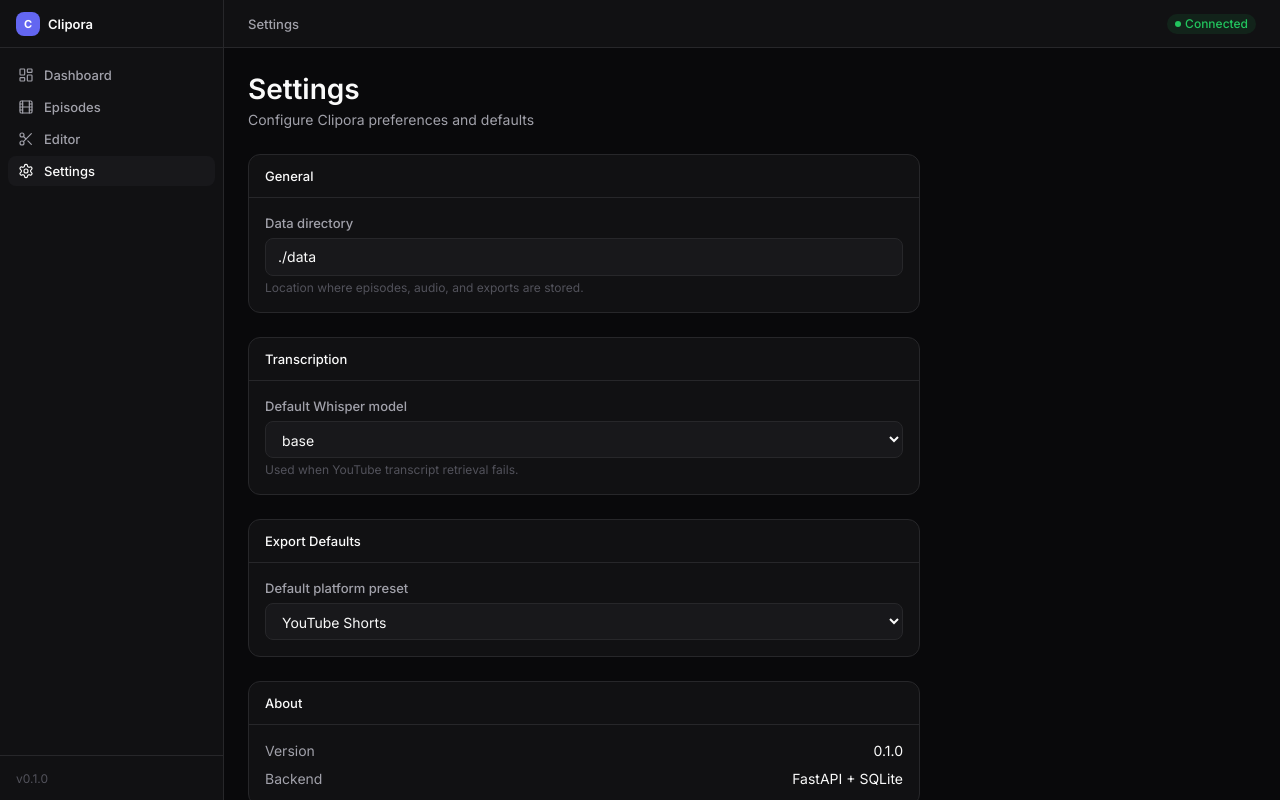
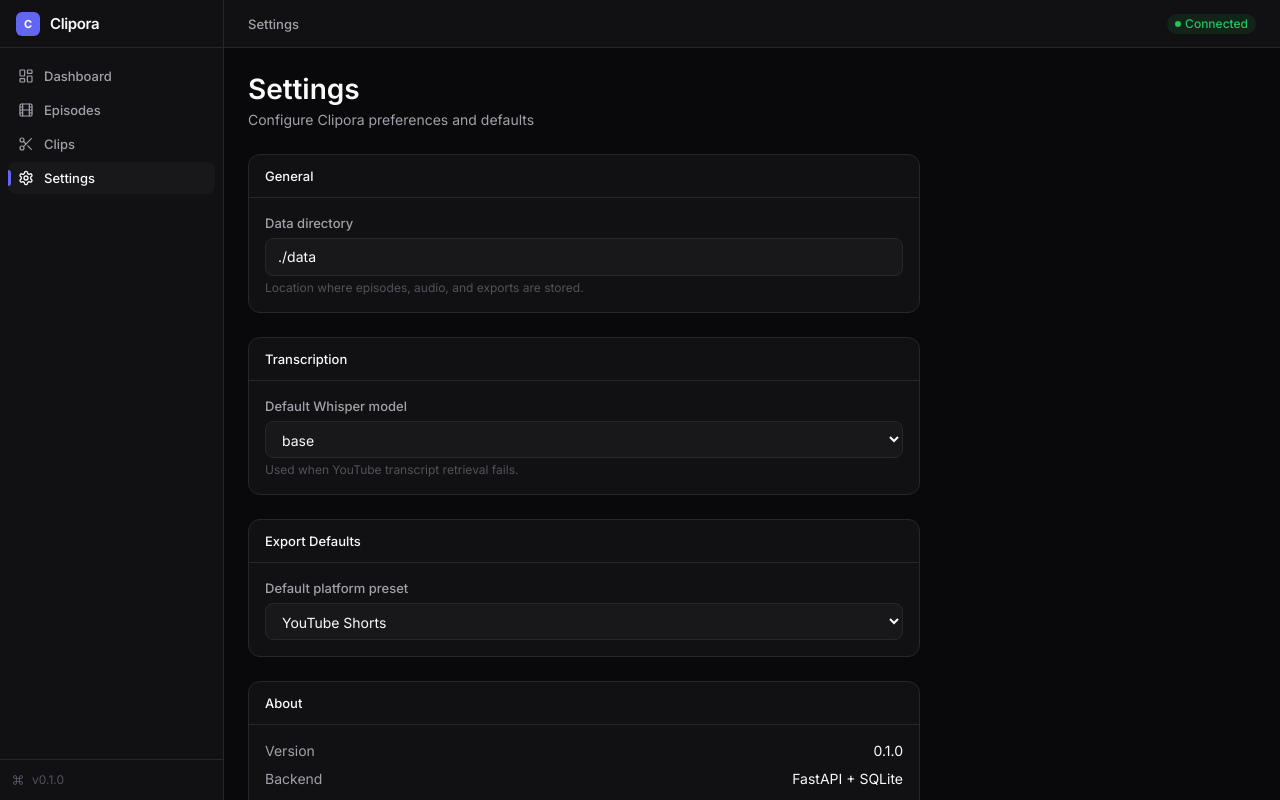
Before and after one commit to testwiththeo/clipora, a Next.js app in the folder frontend/: page /settings in a window 1280 px wide. Built offline with nearby package versions, Linux system fonts and the light colour scheme.

Commit message:
feat: polish sidebar, CSS hardening, keyboard shortcuts, and wire global providers

```diff
--- a/frontend/src/app/globals.css
+++ b/frontend/src/app/globals.css
@@ -81,6 +81,55 @@
   ::-webkit-scrollbar-thumb:hover {
     background: var(--text-muted);
   }
+
+  /* Selection color */
+  ::selection {
+    background: rgba(99, 102, 241, 0.3);
+    color: var(--text-primary);
+  }
+
+  /* Focus visible ring for keyboard navigation */
+  :focus-visible {
+    outline: 2px solid var(--accent);
+    outline-offset: 2px;
+    border-radius: var(--radius-control);
+  }
+
+  /* Range slider styling */
+  input[type="range"] {
+    -webkit-appearance: none;
+    appearance: none;
+    height: 4px;
+    background: var(--border-default);
+    border-radius: 2px;
+    outline: none;
+  }
+
+  input[type="range"]::-webkit-slider-thumb {
+    -webkit-appearance: none;
+    appearance: none;
+    width: 14px;
+    height: 14px;
+    border-radius: 50%;
+    background: var(--accent);
+    cursor: pointer;
+    border: 2px solid var(--bg-app);
+    box-shadow: 0 0 0 1px var(--accent);
+    transition: transform 0.1s;
+  }
+
+  input[type="range"]::-webkit-slider-thumb:hover {
+    transform: scale(1.15);
+  }
+
+  input[type="range"]::-moz-range-thumb {
+    width: 14px;
+    height: 14px;
+    border-radius: 50%;
+    background: var(--accent);
+    cursor: pointer;
+    border: 2px solid var(--bg-app);
+  }
 }
 
 @layer components {
@@ -123,4 +172,20 @@
   .divider {
     @apply border-t border-line;
   }
+
+  /* Toast slide-in animation */
+  .animate-in {
+    animation: slideIn 0.2s ease-out;
+  }
+
+  @keyframes slideIn {
+    from {
+      opacity: 0;
+      transform: translateY(8px);
+    }
+    to {
+      opacity: 1;
+      transform: translateY(0);
+    }
+  }
 }
--- a/frontend/src/app/layout.tsx
+++ b/frontend/src/app/layout.tsx
@@ -1,6 +1,8 @@
 import type { Metadata } from "next";
 import "./globals.css";
 import { AppShell } from "@/components/layout/AppShell";
+import { ToastProvider } from "@/components/ui/ToastProvider";
+import { ErrorBoundary } from "@/components/ui/ErrorBoundary";
 
 export const metadata: Metadata = {
   title: "Clipora",
@@ -15,7 +17,11 @@
   return (
     <html lang="en" className="dark">
       <body>
-        <AppShell>{children}</AppShell>
+        <ErrorBoundary>
+          <ToastProvider>
+            <AppShell>{children}</AppShell>
+          </ToastProvider>
+        </ErrorBoundary>
       </body>
     </html>
   );
--- a/frontend/src/app/settings/page.tsx
+++ b/frontend/src/app/settings/page.tsx
@@ -97,10 +97,56 @@
                 <dt className="text-content-secondary">Backend</dt>
                 <dd className="text-content-primary">FastAPI + SQLite</dd>
               </div>
+              <div className="flex justify-between">
+                <dt className="text-content-secondary">Frontend</dt>
+                <dd className="text-content-primary">Next.js 16 + Tailwind</dd>
+              </div>
             </dl>
+          </div>
+        </section>
+
+        {/* Keyboard Shortcuts */}
+        <section className="panel">
+          <div className="border-b border-line px-4 py-3">
+            <h3 className="text-label font-medium text-content-primary">
+              Keyboard Shortcuts
+            </h3>
+          </div>
+          <div className="divide-y divide-line">
+            <ShortcutRow keys={["Space"]} description="Play / Pause preview" />
+            <ShortcutRow keys={["J"]} description="Skip backward 5s" />
+            <ShortcutRow keys={["L"]} description="Skip forward 5s" />
+            <ShortcutRow keys={["I"]} description="Set start point at current time" />
+            <ShortcutRow keys={["O"]} description="Set end point at current time" />
+            <ShortcutRow keys={["⌘", "S"]} description="Save clip" />
+            <ShortcutRow keys={["⌘", "Enter"]} description="Render preview" />
+            <ShortcutRow keys={["Esc"]} description="Close dialog" />
+          </div>
+          <div className="px-4 py-2.5">
+            <p className="text-meta text-content-muted">
+              Shortcuts marked with ⌘ use Ctrl on Windows/Linux. Active when the editor is focused.
+            </p>
           </div>
         </section>
       </div>
     </div>
   );
 }
+
+function ShortcutRow({ keys, description }: { keys: string[]; description: string }) {
+  return (
+    <div className="flex items-center justify-between px-4 py-2">
+      <span className="text-body text-content-secondary">{description}</span>
+      <div className="flex gap-1">
+        {keys.map((key) => (
+          <kbd
+            key={key}
+            className="inline-flex min-w-[24px] items-center justify-center rounded-[5px] border border-line bg-app-elevated px-1.5 py-0.5 font-mono text-[11px] text-content-secondary"
+          >
+            {key}
+          </kbd>
+        ))}
+      </div>
+    </div>
+  );
+}
--- a/frontend/src/components/layout/SidebarNav.tsx
+++ b/frontend/src/components/layout/SidebarNav.tsx
@@ -7,12 +7,13 @@
   Film,
   Scissors,
   Settings,
+  Command,
 } from "lucide-react";
 
 const navItems = [
   { href: "/", label: "Dashboard", icon: LayoutDashboard },
   { href: "/episodes", label: "Episodes", icon: Film },
-  { href: "/editor", label: "Editor", icon: Scissors },
+  { href: "/editor", label: "Clips", icon: Scissors },
   { href: "/settings", label: "Settings", icon: Settings },
 ];
 
@@ -22,11 +23,11 @@
   return (
     <aside className="flex w-56 flex-col border-r border-line bg-app-surface">
       {/* Brand */}
-      <div className="flex h-12 items-center gap-2 border-b border-line px-4">
-        <div className="flex h-6 w-6 items-center justify-center rounded-control bg-accent text-[11px] font-bold text-accent-fg">
+      <div className="flex h-12 items-center gap-2.5 border-b border-line px-4">
+        <div className="flex h-6 w-6 items-center justify-center rounded-[6px] bg-accent text-[11px] font-bold text-accent-fg">
           C
         </div>
-        <span className="text-label font-semibold text-content-primary">
+        <span className="text-[15px] font-semibold tracking-tight text-content-primary">
           Clipora
         </span>
       </div>
@@ -44,13 +45,21 @@
             <Link
               key={item.href}
               href={item.href}
-              className={`flex items-center gap-2.5 rounded-control px-2.5 py-1.5 text-label transition-colors ${
+              className={`group relative flex items-center gap-2.5 rounded-control px-2.5 py-[7px] text-label transition-all ${
                 isActive
                   ? "bg-app-elevated text-content-primary font-medium"
                   : "text-content-secondary hover:bg-app-hover hover:text-content-primary"
               }`}
             >
-              <Icon size={16} strokeWidth={1.75} />
+              {/* Active indicator bar */}
+              {isActive && (
+                <span className="absolute left-0 top-1/2 h-4 w-[3px] -translate-y-1/2 rounded-r-full bg-accent" />
+              )}
+              <Icon
+                size={16}
+                strokeWidth={isActive ? 2 : 1.75}
+                className="flex-shrink-0"
+              />
               {item.label}
             </Link>
           );
@@ -58,8 +67,11 @@
       </nav>
 
       {/* Footer */}
-      <div className="border-t border-line px-4 py-3">
-        <span className="text-meta text-content-muted">v0.1.0</span>
+      <div className="border-t border-line px-3 py-3">
+        <div className="flex items-center gap-2 text-meta text-content-muted">
+          <Command size={12} />
+          <span>v0.1.0</span>
+        </div>
       </div>
     </aside>
   );
```
